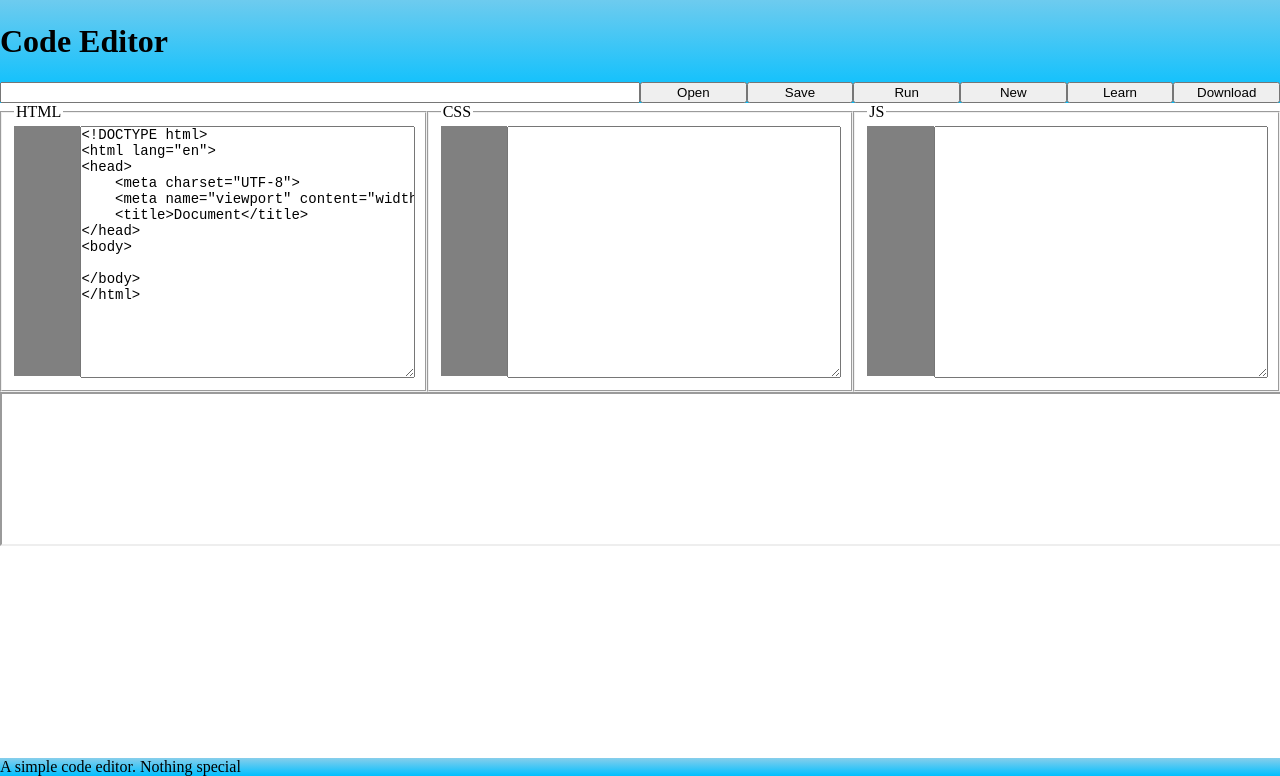
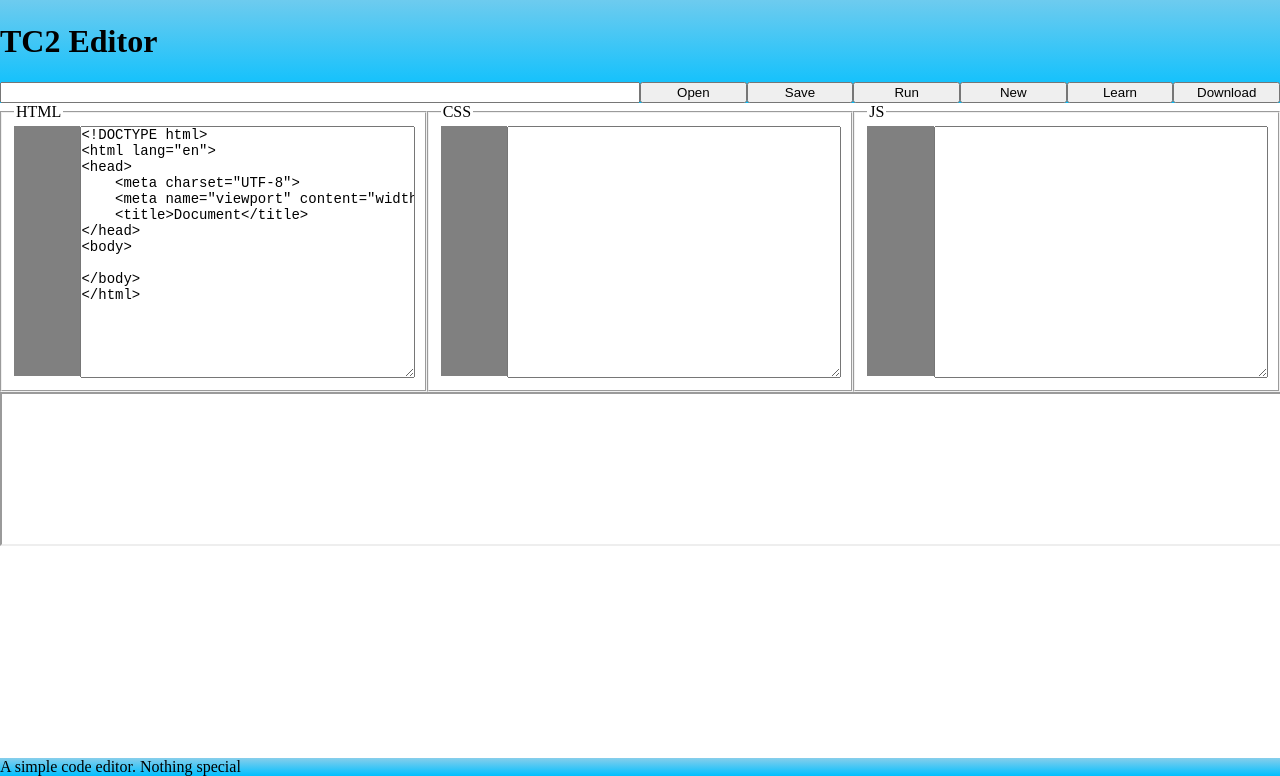
Before and after one commit to terracodes004/code_editor, a plain HTML site: page index.html in a window 1280 px wide. Shown: the part 24-800 px from the top of the page. Drawn offline with Linux system fonts and the light colour scheme.

```diff
--- a/index.html
+++ b/index.html
@@ -6,7 +6,7 @@
     <meta name="google-site-verification" content="YwLKGL5oez-eMqgdFNQR1-lRPt_UxiPFrX6GAbngWC4" />
     <meta name="keywords" content="code editor, HTML, css, js, javascript">    <meta name="robots" content="code editor, HTML, css, js, javascript">
         <meta name="googlebots" content="code editor, HTML, css, js, javascript">
-    <title>Code editor</title>
+    <title>TC2 EDITOR</title>
     <meta name="description" content="A simple code editor to test out, download and save HTML codes.">
     <link rel="icon" href="icon.png">
     <style>
@@ -117,7 +117,7 @@ let ran = Math.random()
 
     <header>
         <img src="icon.png" alt="The company's icon" width="100px">
-        <h1>Code Editor</h1>
+        <h1>TC2 Editor</h1>
         <nav>
             <input type="text" style="padding-right: 1cm;" id="name">
             <ul>
```
